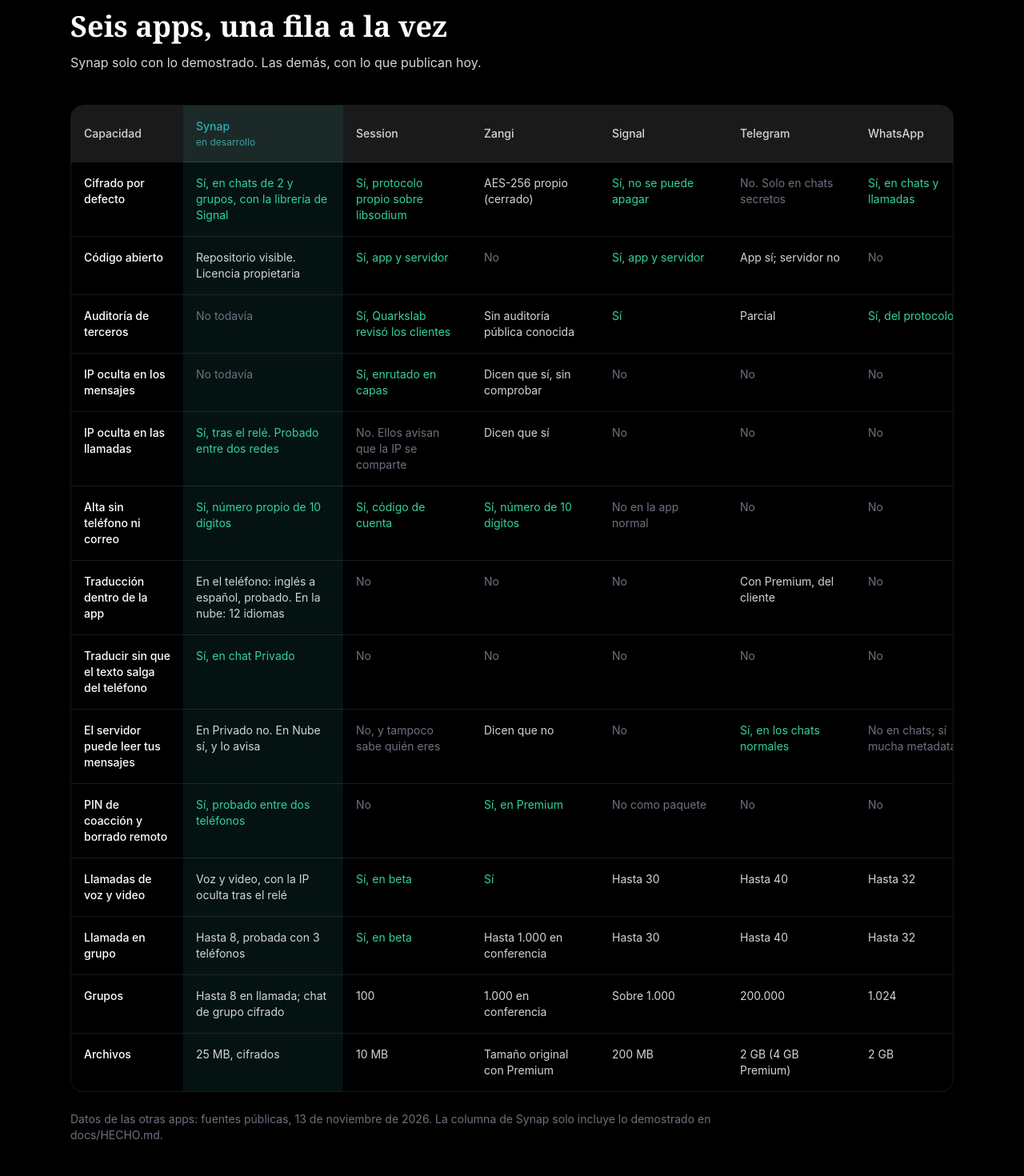
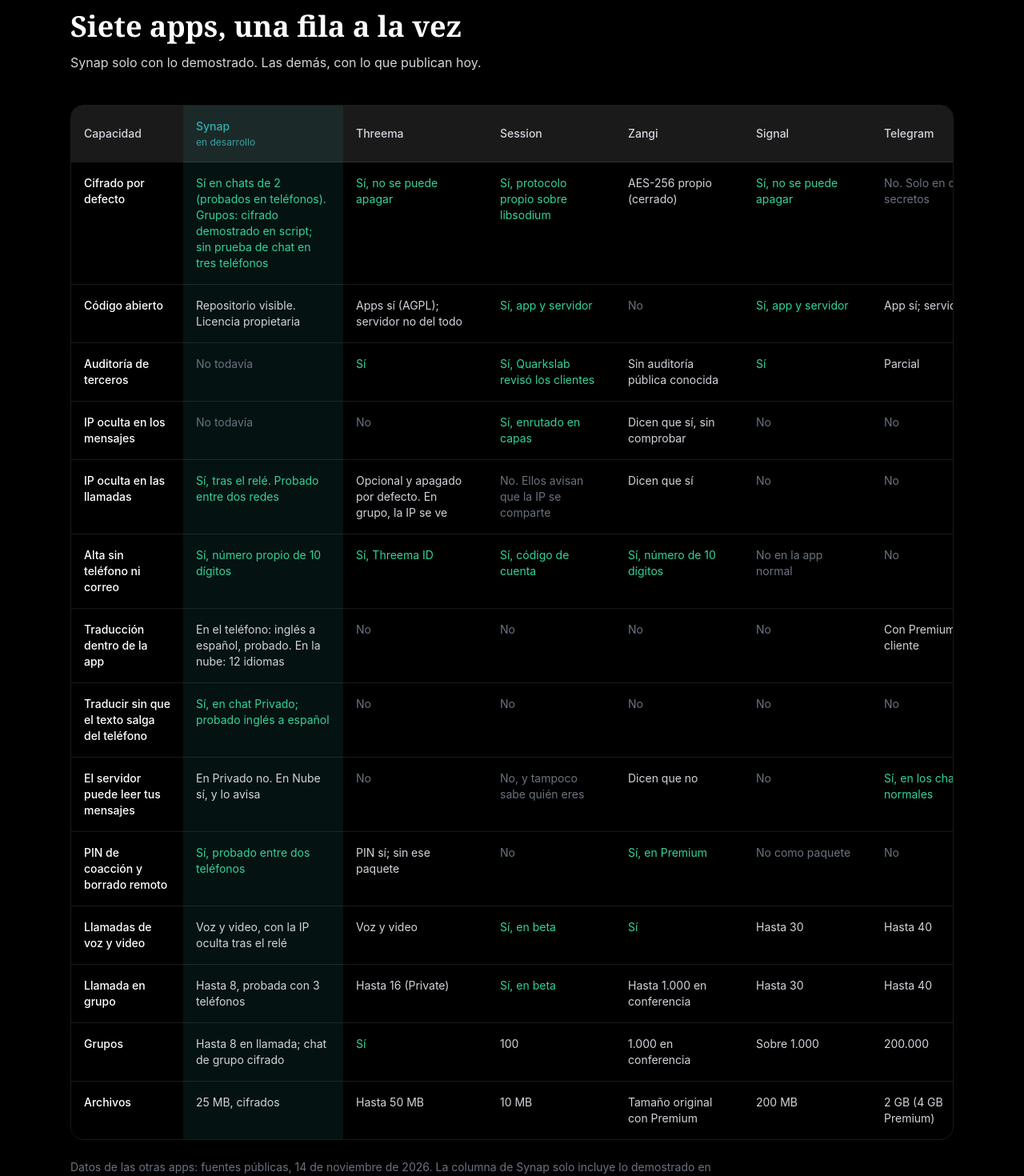
Before and after one commit to toscanasystems/synapmsg, a Next.js app in the folder apps/landing/: page / in a window 1280 px wide. Shown: the part 5180-6650 px from the top of the page at 80% size. Built offline with nearby package versions, Linux system fonts and the light colour scheme.

Commit message:
Landing: comparativa con Threema y celdas Synap honestas.
Co-authored-by: Cursor <cursoragent@cursor.com>

```diff
--- a/apps/landing/components/Comparison.tsx
+++ b/apps/landing/components/Comparison.tsx
@@ -60,9 +60,11 @@ const ROWS: Row[] = [
   },
 ];
 
-type SixRow = {
+/** Order: Synap · Threema · Session · Zangi · Signal · Telegram · WhatsApp */
+type SevenRow = {
   feature: string;
   synap: string;
+  threema: string;
   session: string;
   zangi: string;
   signal: string;
@@ -70,10 +72,12 @@ type SixRow = {
   whatsapp: string;
 };
 
-const SIX_ROWS: SixRow[] = [
+const SEVEN_ROWS: SevenRow[] = [
   {
     feature: "Cifrado por defecto",
-    synap: "Sí, en chats de 2 y grupos, con la librería de Signal",
+    synap:
+      "Sí en chats de 2 (probados en teléfonos). Grupos: cifrado demostrado en script; sin prueba de chat en tres teléfonos",
+    threema: "Sí, no se puede apagar",
     session: "Sí, protocolo propio sobre libsodium",
     zangi: "AES-256 propio (cerrado)",
     signal: "Sí, no se puede apagar",
@@ -83,6 +87,7 @@ const SIX_ROWS: SixRow[] = [
   {
     feature: "Código abierto",
     synap: "Repositorio visible. Licencia propietaria",
+    threema: "Apps sí (AGPL); servidor no del todo",
     session: "Sí, app y servidor",
     zangi: "No",
     signal: "Sí, app y servidor",
@@ -92,6 +97,7 @@ const SIX_ROWS: SixRow[] = [
   {
     feature: "Auditoría de terceros",
     synap: "No todavía",
+    threema: "Sí",
     session: "Sí, Quarkslab revisó los clientes",
     zangi: "Sin auditoría pública conocida",
     signal: "Sí",
@@ -101,6 +107,7 @@ const SIX_ROWS: SixRow[] = [
   {
     feature: "IP oculta en los mensajes",
     synap: "No todavía",
+    threema: "No",
     session: "Sí, enrutado en capas",
     zangi: "Dicen que sí, sin comprobar",
     signal: "No",
@@ -110,6 +117,7 @@ const SIX_ROWS: SixRow[] = [
   {
     feature: "IP oculta en las llamadas",
     synap: "Sí, tras el relé. Probado entre dos redes",
+    threema: "Opcional y apagado por defecto. En grupo, la IP se ve",
     session: "No. Ellos avisan que la IP se comparte",
     zangi: "Dicen que sí",
     signal: "No",
@@ -119,6 +127,7 @@ const SIX_ROWS: SixRow[] = [
   {
     feature: "Alta sin teléfono ni correo",
     synap: "Sí, número propio de 10 dígitos",
+    threema: "Sí, Threema ID",
     session: "Sí, código de cuenta",
     zangi: "Sí, número de 10 dígitos",
     signal: "No en la app normal",
@@ -128,6 +137,7 @@ const SIX_ROWS: SixRow[] = [
   {
     feature: "Traducción dentro de la app",
     synap: "En el teléfono: inglés a español, probado. En la nube: 12 idiomas",
+    threema: "No",
     session: "No",
     zangi: "No",
     signal: "No",
@@ -136,7 +146,8 @@ const SIX_ROWS: SixRow[] = [
   },
   {
     feature: "Traducir sin que el texto salga del teléfono",
-    synap: "Sí, en chat Privado",
+    synap: "Sí, en chat Privado; probado inglés a español",
+    threema: "No",
     session: "No",
     zangi: "No",
     signal: "No",
@@ -146,6 +157,7 @@ const SIX_ROWS: SixRow[] = [
   {
     feature: "El servidor puede leer tus mensajes",
     synap: "En Privado no. En Nube sí, y lo avisa",
+    threema: "No",
     session: "No, y tampoco sabe quién eres",
     zangi: "Dicen que no",
     signal: "No",
@@ -155,6 +167,7 @@ const SIX_ROWS: SixRow[] = [
   {
     feature: "PIN de coacción y borrado remoto",
     synap: "Sí, probado entre dos teléfonos",
+    threema: "PIN sí; sin ese paquete",
     session: "No",
     zangi: "Sí, en Premium",
     signal: "No como paquete",
@@ -164,6 +177,7 @@ const SIX_ROWS: SixRow[] = [
   {
     feature: "Llamadas de voz y video",
     synap: "Voz y video, con la IP oculta tras el relé",
+    threema: "Voz y video",
     session: "Sí, en beta",
     zangi: "Sí",
     signal: "Hasta 30",
@@ -173,6 +187,7 @@ const SIX_ROWS: SixRow[] = [
   {
     feature: "Llamada en grupo",
     synap: "Hasta 8, probada con 3 teléfonos",
+    threema: "Hasta 16 (Private)",
     session: "Sí, en beta",
     zangi: "Hasta 1.000 en conferencia",
     signal: "Hasta 30",
@@ -182,6 +197,7 @@ const SIX_ROWS: SixRow[] = [
   {
     feature: "Grupos",
     synap: "Hasta 8 en llamada; chat de grupo cifrado",
+    threema: "Sí",
     session: "100",
     zangi: "1.000 en conferencia",
     signal: "Sobre 1.000",
@@ -191,6 +207,7 @@ const SIX_ROWS: SixRow[] = [
   {
     feature: "Archivos",
     synap: "25 MB, cifrados",
+    threema: "Hasta 50 MB",
     session: "10 MB",
     zangi: "Tamaño original con Premium",
     signal: "200 MB",
@@ -269,7 +286,7 @@ export function Comparison() {
         <div className="mx-auto max-w-6xl px-6">
           <div className="max-w-3xl mb-10 pt-16">
             <h2 className="font-serif text-3xl md:text-4xl font-bold text-white mb-3">
-              Seis apps, una fila a la vez
+              Siete apps, una fila a la vez
             </h2>
             <p className="text-base text-gray-300 leading-relaxed">
               Synap solo con lo demostrado. Las demás, con lo que publican hoy.
@@ -277,7 +294,7 @@ export function Comparison() {
           </div>
 
           <div className="overflow-x-auto rounded-2xl border border-white/10">
-            <table className="min-w-[1100px] w-full text-left text-sm">
+            <table className="min-w-[1280px] w-full text-left text-sm">
               <thead>
                 <tr className="bg-surface text-gray-300">
                   <th className="px-4 py-4 font-medium sticky left-0 bg-surface z-10 min-w-[140px]">
@@ -289,6 +306,7 @@ export function Comparison() {
                       en desarrollo
                     </span>
                   </th>
+                  <th className="px-4 py-4 font-medium min-w-[180px]">Threema</th>
                   <th className="px-4 py-4 font-medium min-w-[160px]">Session</th>
                   <th className="px-4 py-4 font-medium min-w-[160px]">Zangi</th>
                   <th className="px-4 py-4 font-medium min-w-[160px]">Signal</th>
@@ -297,13 +315,16 @@ export function Comparison() {
                 </tr>
               </thead>
               <tbody>
-                {SIX_ROWS.map((row) => (
+                {SEVEN_ROWS.map((row) => (
                   <tr key={row.feature} className="border-t border-white/10 align-top">
                     <td className="px-4 py-4 text-white font-medium sticky left-0 bg-primary z-10">
                       {row.feature}
                     </td>
                     <td className={`px-4 py-4 bg-accent/10 ${cellTone(row.synap)}`}>
                       {row.synap}
+                    </td>
+                    <td className={`px-4 py-4 ${cellTone(row.threema)}`}>
+                      {row.threema}
                     </td>
                     <td className={`px-4 py-4 ${cellTone(row.session)}`}>
                       {row.session}
@@ -327,8 +348,9 @@ export function Comparison() {
           </div>
 
           <p className="mt-6 text-sm text-gray-500 max-w-4xl">
-            Datos de las otras apps: fuentes públicas, 13 de noviembre de 2026.
+            Datos de las otras apps: fuentes públicas, 14 de noviembre de 2026.
             La columna de Synap solo incluye lo demostrado en docs/HECHO.md.
+            Orden: Synap · Threema · Session · Zangi · Signal · Telegram · WhatsApp.
           </p>
         </div>
       </section>
```
